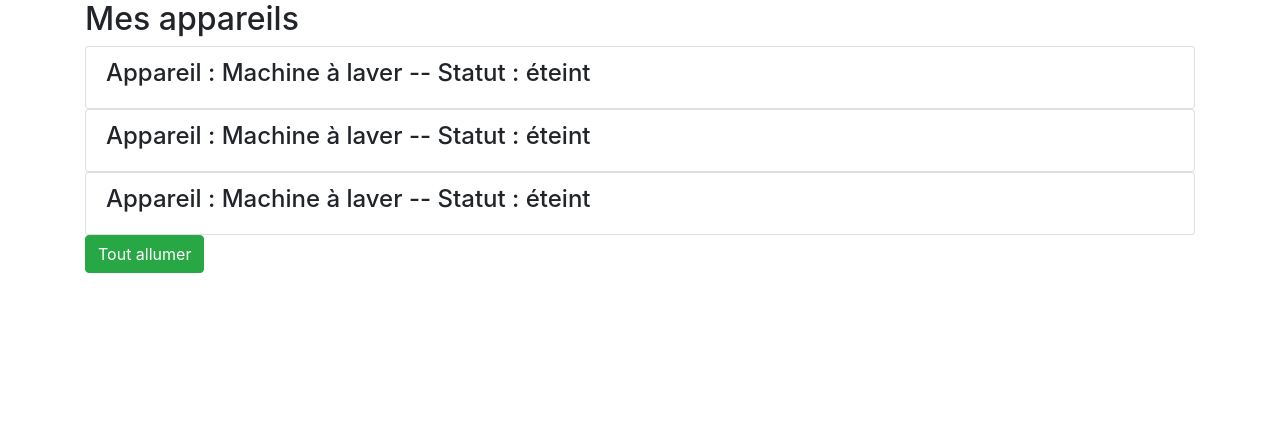
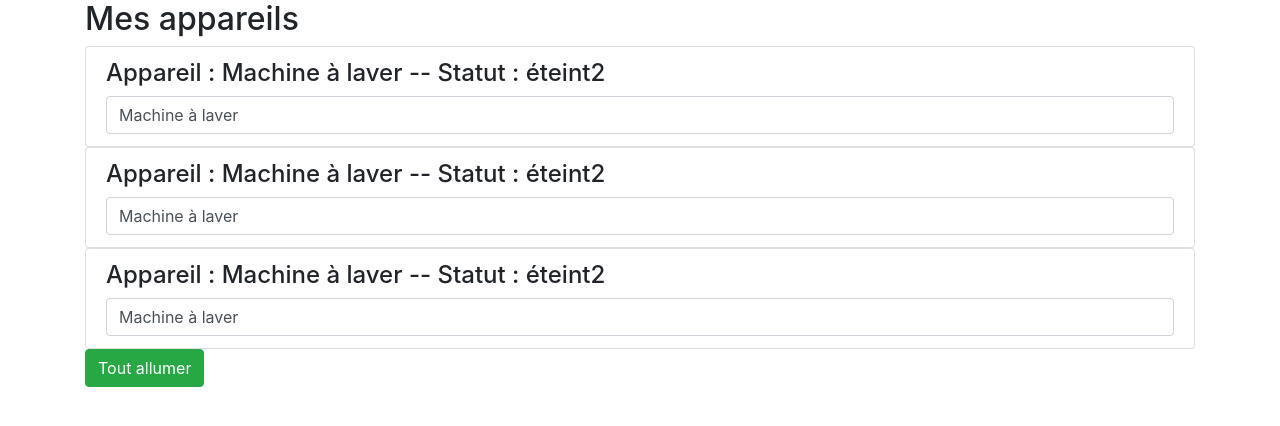
Before and after one commit to maxson007/tuto-angular, an Angular app: page / in a window 1280 px wide. Shown: the top 426 px of the page. Built offline with nearby package versions, Linux system fonts and the light colour scheme.

Commit message:
two-way binding

```diff
--- a/src/app/app.component.ts
+++ b/src/app/app.component.ts
@@ -1,4 +1,5 @@
 import { Component } from '@angular/core';
+import { FormsModule } from '@angular/forms';
 
 @Component({
   selector: 'app-root',
--- a/src/app/app.module.ts
+++ b/src/app/app.module.ts
@@ -5,6 +5,7 @@
 import { AppComponent } from './app.component';
 import { MonPremierComponent } from './mon-premier/mon-premier.component';
 import { AppareilComponent } from './appareil/appareil.component';
+import { FormsModule, ReactiveFormsModule } from '@angular/forms';
 
 @NgModule({
   declarations: [
@@ -14,7 +15,8 @@
   ],
   imports: [
     BrowserModule,
-    AppRoutingModule
+    AppRoutingModule,
+    FormsModule
   ],
   providers: [],
   bootstrap: [AppComponent]
--- a/src/app/appareil/appareil.component.html
+++ b/src/app/appareil/appareil.component.html
@@ -1,3 +1,4 @@
 <li class="list-group-item">
   <h4>Appareil : {{ appareilName }} -- Statut : {{ appareilStatus  }}</h4>
+  <input type="text" class="form-control" [(ngModel)]="appareilName">
 </li>
--- a/src/app/appareil/appareil.component.ts
+++ b/src/app/appareil/appareil.component.ts
@@ -6,18 +6,10 @@
   styleUrls: ['./appareil.component.scss']
 })
 export class AppareilComponent implements OnInit {
-  private _appareilName: string = 'Machine à laver';
-  private _appareilStatus: string = 'éteint';
+  appareilName: string = 'Machine à laver';
+  appareilStatus: string = 'éteint2';
   constructor() { }
 
   ngOnInit() {
   }
-
-  get appareilName(): string {
-    return this._appareilName;
-  }
-
-  get appareilStatus(): string {
-    return this._appareilStatus;
-  }
 }
```
